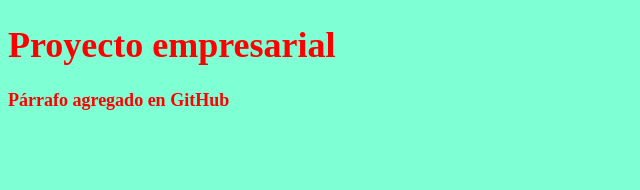
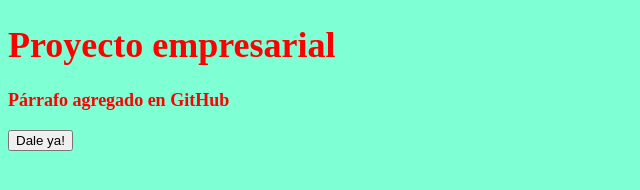
Before and after one commit to feralesma/CursoGit, a plain HTML site: page index.html in a window 1280 px wide. Shown: the whole page, without its empty margins (0-640 px from the left). Drawn offline with Linux system fonts and the light colour scheme.

Commit message:
saludo javascript agregado

```diff
--- a/index.html
+++ b/index.html
@@ -5,9 +5,12 @@
     <meta name="viewport" content="width=device-width, initial-scale=1.0" />
     <title>Document</title>
     <link href="css/styles.css" rel="stylesheet" type="text/css" />
+    <script src="js/javascript.js"></script>
   </head>
   <body>
     <h1>Proyecto empresarial</h1>
     <p>Párrafo agregado en GitHub</p>
+
+    <input type="button" onclick="saludo()" value="Dale ya!">
   </body>
 </html>
--- a/js/javascript.js
+++ b/js/javascript.js
@@ -0,0 +1,5 @@
+// javascript document
+
+function saludo() {
+  alert("Hola alumnos");
+}
```
Also changed, not shown: 1 other file.
